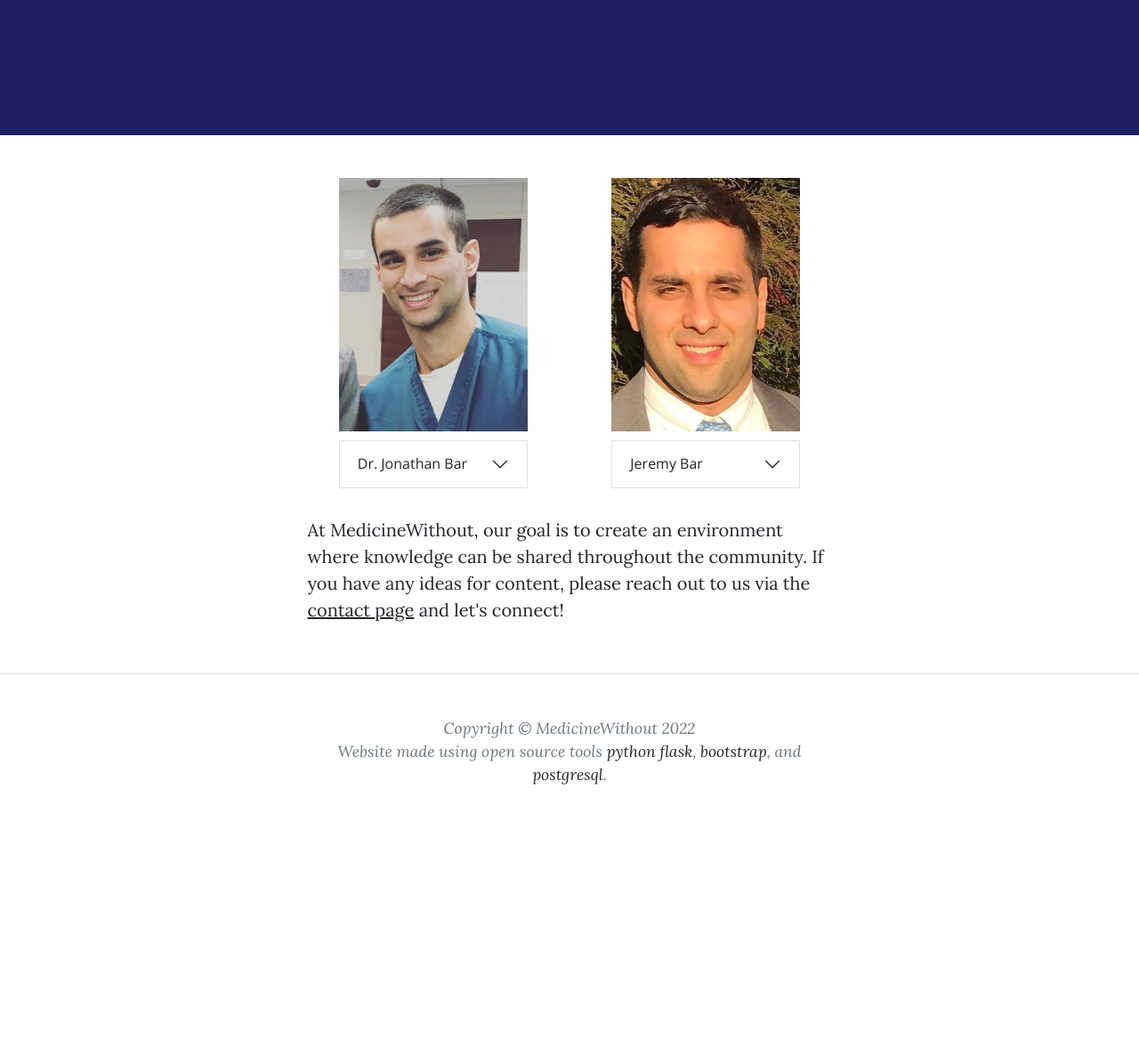
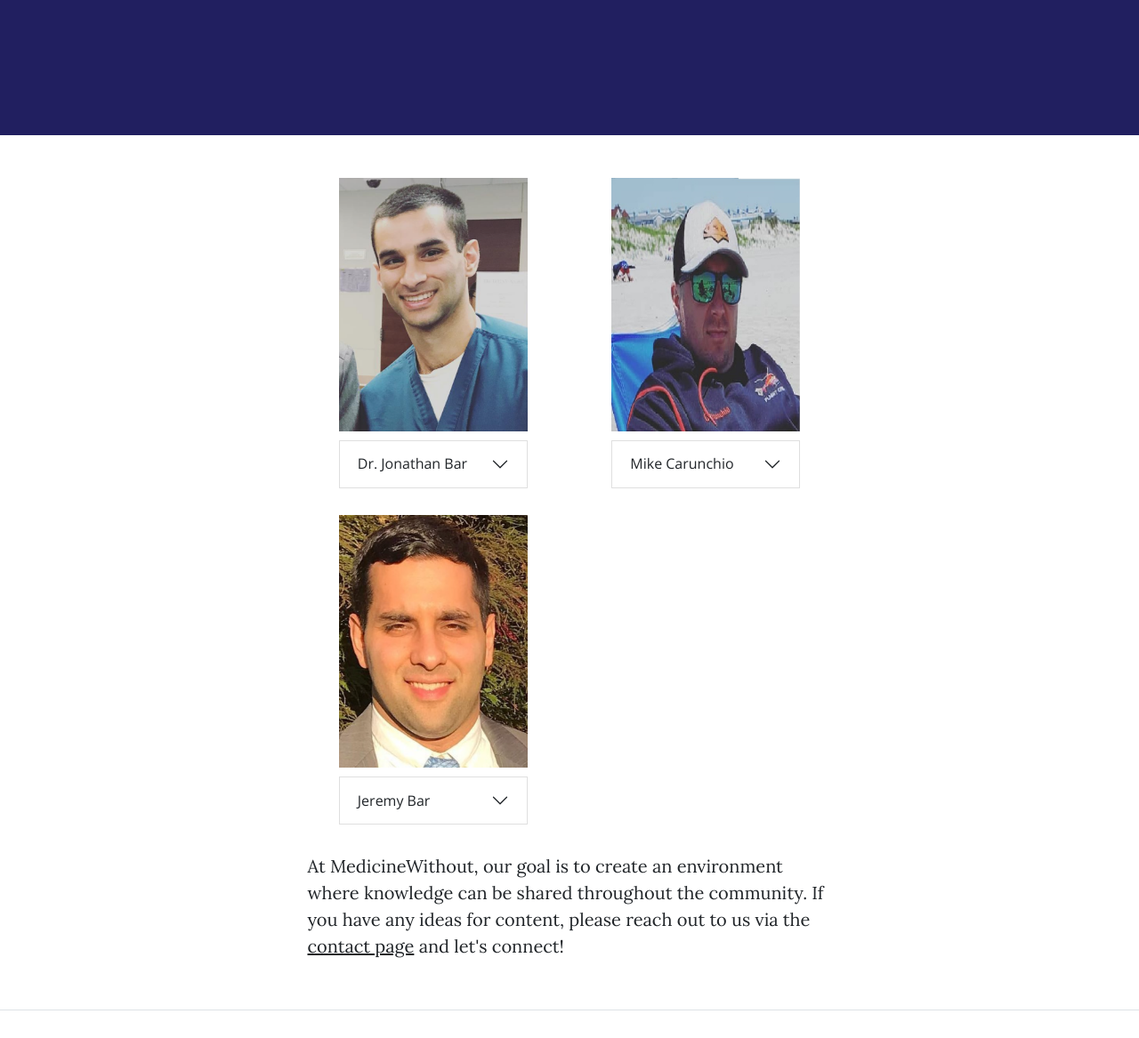
Before and after one commit to jeremybar32093/medicine_without, a Flask app: page /contributors in a window 1280 px wide. Shown: the part 407-1574 px from the top of the page at 89% size. Before the commit the page ends 1289 px from the top, so only its background shows below. Run offline with Flask 2, Linux system fonts and the light colour scheme; some libraries are stand-ins or nearby versions.

Commit message:
updated contributors page

```diff
--- a/templates/contributors.html
+++ b/templates/contributors.html
@@ -91,7 +91,28 @@
                                 </div>
                             </div>
                             <div class="col">
-                                <img style="display: block; margin-left: auto; margin-right: auto; width: 75%;" src="../static/img/jeremy_bar_headshot.jpg" alt="jonathan_bar_headshot">
+                                <img style="display: block; margin-left: auto; margin-right: auto; width: 75%;" src="../static/img/mike_carunchio_headshot.jpg" alt="mike_carunchio_headshot">
+                                <div class="accordion" style="padding-top: 10px; width: 75%; display: block; margin-left: auto; margin-right: auto;">
+                                    <div class="accordion-item">
+                                        <h2 class="accordion-header" id="headingThree">
+                                            <button class="accordion-button collapsed" type="button" data-bs-toggle="collapse" data-bs-target="#collapseThree" aria-expanded="true" aria-controls="collapseOne">
+                                                Mike Carunchio
+                                            </button>
+                                            </h2>
+                                            <div id="collapseThree" class="accordion-collapse collapse" aria-labelledby="headingOne" data-bs-parent="#accordionExample">
+                                                <div class="accordion-body">
+                                                    <p><strong>Contributor</strong></p>
+                                                    <p>Mike Carunchio has spent the last twenty years as a combination of being a flight medic, "street" medic, tactical medic, and EMS educator.  He is the host of <a href="https://open.spotify.com/show/7gbhKdWQlrSVgxOgmCuiSa?si=02470c3254a3430c" target="_blank">The World's Okayest Medic Podcast</a>.  You can follow him at <a href="https://www.instagram.com/okmedicpodcast/" target="_blank">@okmedicpodcast</a> on Instagram.</p>
+                                                </div>
+                                            </div>
+                                    </div>
+                                </div>
+                            </div>
+                        </div>
+                        <br>
+                        <div class="row">
+                            <div class="col">
+                                <img style="display: block; margin-left: auto; margin-right: auto; width: 75%;" src="../static/img/jeremy_bar_headshot.jpg" alt="jeremy_bar_headshot">
                                 <div class="accordion" style="padding-top: 10px; width: 75%; display: block; margin-left: auto; margin-right: auto;">
                                     <div class="accordion-item">
                                         <h2 class="accordion-header" id="headingTwo">
@@ -109,8 +130,10 @@
                                     </div>
                                 </div>
                             </div>
+                            <div class="col">
+
+                            </div>
                         </div>
-
                         <p>At MedicineWithout, our goal is to create an environment where knowledge can be shared throughout the community. If you have any ideas for content, please reach out to us via the <a href="/contact">contact page</a> and let's connect!</p>
                     </div>
                 </div>
```
Also changed, not shown: static/img/mike_carunchio_headshot.jpg (added).
